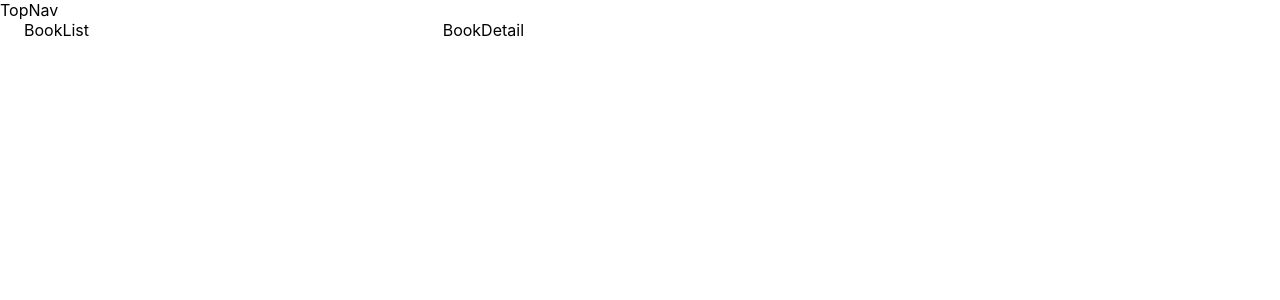
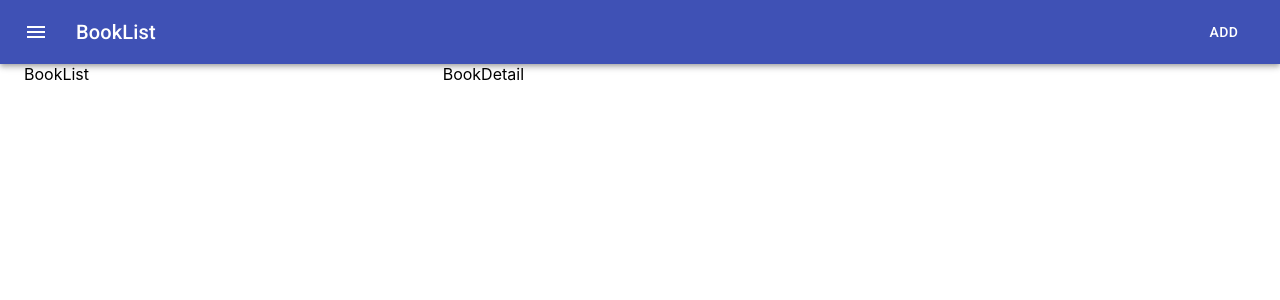
Before and after one commit to leyuri/react-booklist, a React (Create React App) app: page / in a window 1280 px wide. Shown: the top 300 px of the page. Built offline with nearby package versions, Linux system fonts and the light colour scheme.

Commit message:
Add : AppBar 를 이용하여 TobNav 구성요소 추가

```diff
--- a/src/components/TopNav.js
+++ b/src/components/TopNav.js
@@ -1,7 +1,40 @@
 import React from 'react';
+import { makeStyles } from '@material-ui/core/styles';
+import AppBar from '@material-ui/core/AppBar';
+import Toolbar from '@material-ui/core/Toolbar';
+import Typography from '@material-ui/core/Typography';
+import Button from '@material-ui/core/Button';
+import IconButton from '@material-ui/core/IconButton';
+import MenuIcon from '@material-ui/icons/Menu';
 
-export default function() {
+const useStyles = makeStyles((theme) => ({
+    root: {
+      flexGrow: 1,
+    },
+    menuButton: {
+      marginRight: theme.spacing(2),
+    },
+    title: {
+      flexGrow: 1,
+    },
+  }));
+
+  export default function TopNavBar() {
+    const classes = useStyles();
+
     return (
-        <div>TopNav</div>
-    )
-}
+      <div className={classes.root}>
+        <AppBar position="static">
+          <Toolbar>
+            <IconButton edge="start" className={classes.menuButton} color="inherit" aria-label="menu">
+              <MenuIcon />
+            </IconButton>
+            <Typography variant="h6" className={classes.title}>
+              BookList
+            </Typography>
+            <Button color="inherit">Add</Button>
+          </Toolbar>
+        </AppBar>
+      </div>
+    );
+  }
```
